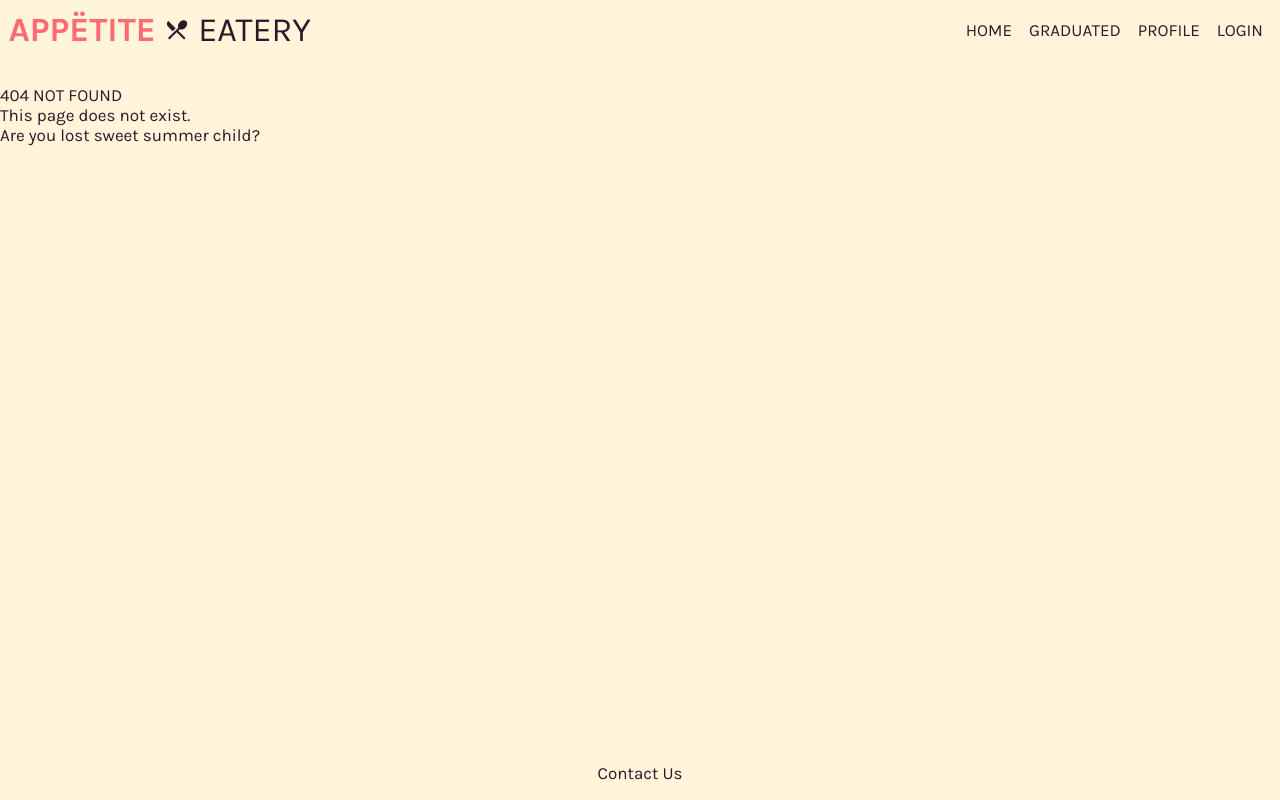
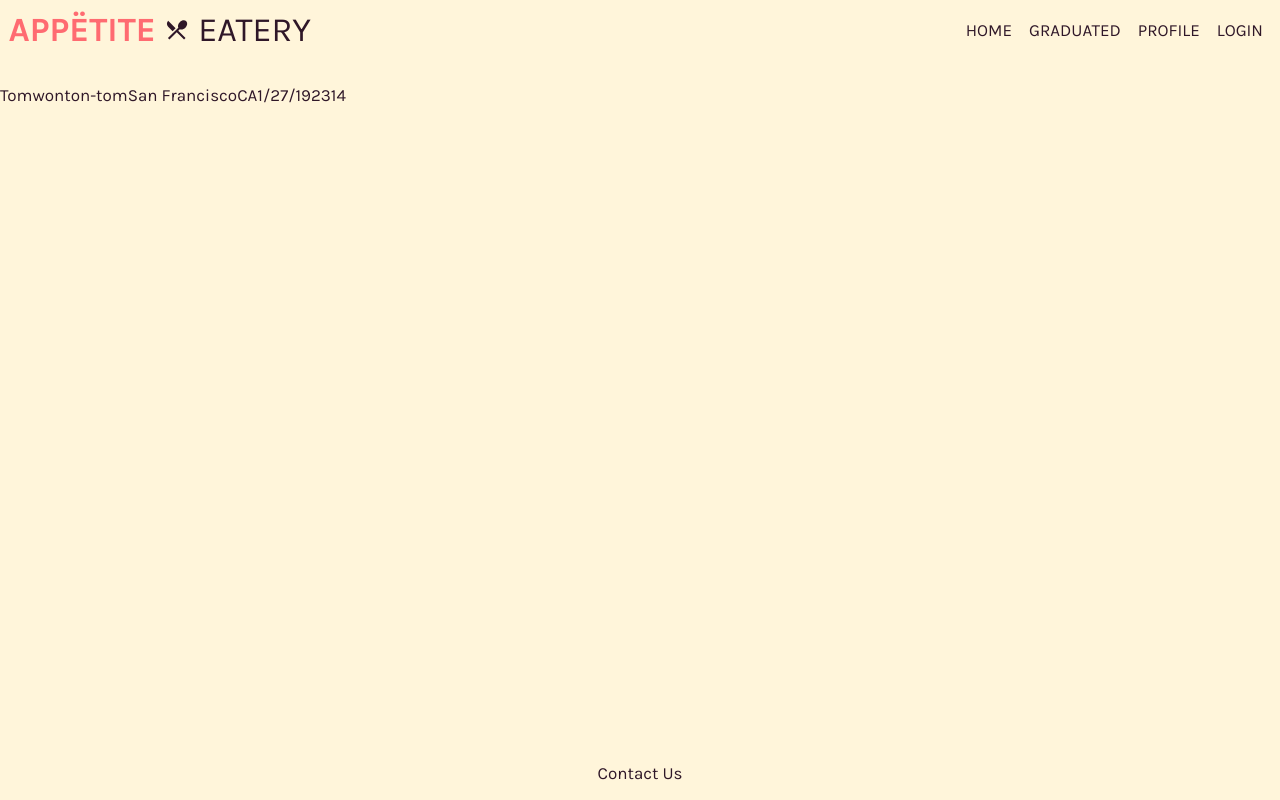
Before and after one commit to tiffany-lam/AppetiteEatery, a React (Create React App) app in the folder frontend/: page /profile in a window 1280 px wide. Before the commit this address had no page. Built offline with nearby package versions, Linux system fonts and the light colour scheme; a web font is replaced by a local one.

Commit message:
Started ProfilePage - Added ProfilePage to App.js

```diff
--- a/frontend/src/App.js
+++ b/frontend/src/App.js
@@ -13,6 +13,7 @@ import HomePage from "./pages/home-page/home-page.component";
 import RestaurantPage from "./pages/restaurant-page/restaurant-page.component";
 import ContactUsPage from "./pages/contact-us-page/contact-us.component";
 import ErrorPage from "./pages/error-page/error-page.component";
+import ProfilePage from "./pages/profile-page/profile-page.component";
 
 function App() {
   return (
@@ -35,7 +36,7 @@ function App() {
             <Route path="/contact-us" component={ContactUsPage} />
             <Route path="/test" component={Test} />
             {/* <Route path="/restaurant-page" component={RestaurantPage} /> */}
-
+            <Route path="/profile" component={ProfilePage} />
             <Route to="*" component={ErrorPage} />
           </Switch>
         </main>
--- a/frontend/src/pages/profile-page/profile-page.component.jsx
+++ b/frontend/src/pages/profile-page/profile-page.component.jsx
@@ -0,0 +1,37 @@
+// Importing React
+import React, { Component } from "react";
+
+// Custom Style Sheet
+import "./profile-page.styles.scss";
+
+
+class ProfilePage extends Component {
+    constructor(props) {
+        super(props);
+        this.state = {
+            name: "Tom",
+            userName: "wonton-tom",
+            city: "San Francisco",
+            state: "CA",
+            joinDate: "1/27/19",
+            placesVisited: "23",
+            reviews: "14"
+        }
+    }
+
+    render() {
+        return (
+            <div className="userInfo">
+                <span className="info">{this.state.name}</span>
+                <span className="info">{this.state.userName}</span>
+                <span className="info">{this.state.city}</span>
+                <span className="info">{this.state.state}</span>
+                <span className="info">{this.state.joinDate}</span>
+                <span className="info">{this.state.placesVisited}</span>
+                <span className="info">{this.state.reviews}</span>
+            </div>
+        )
+    }
+}
+
+export default ProfilePage;
```
